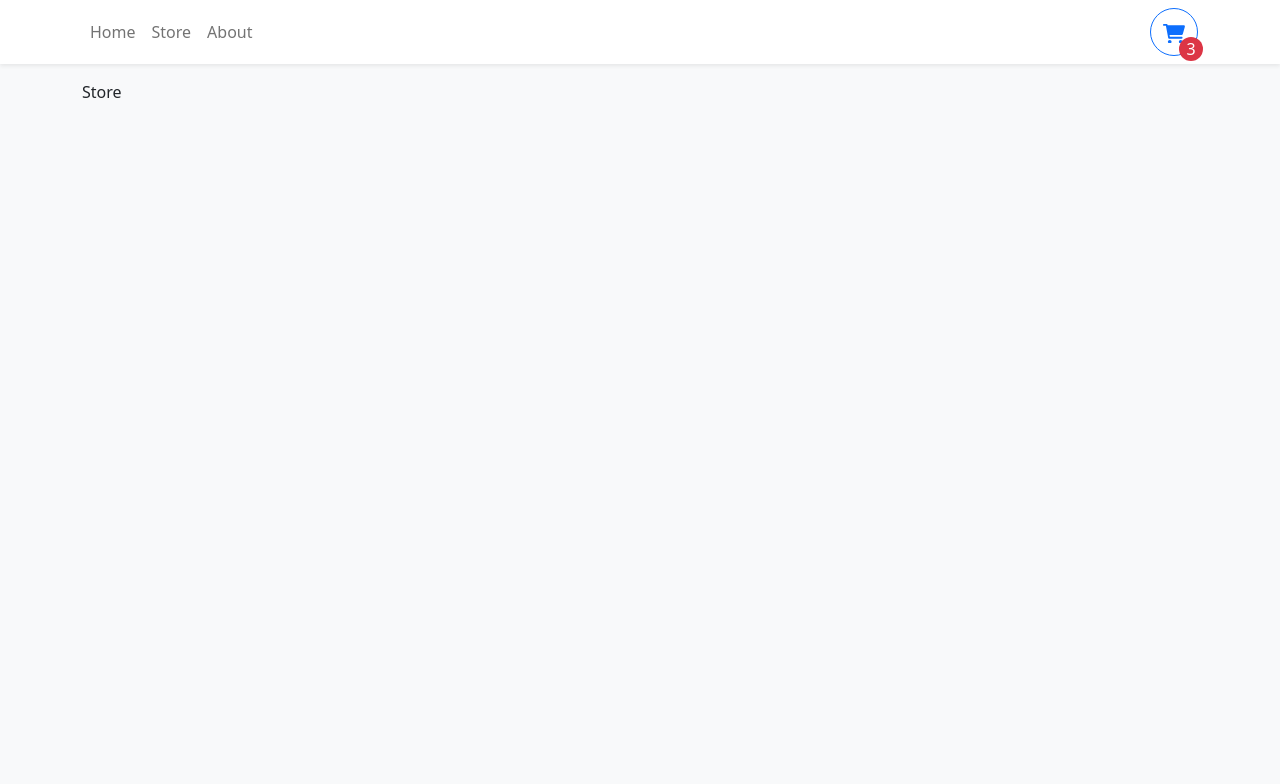
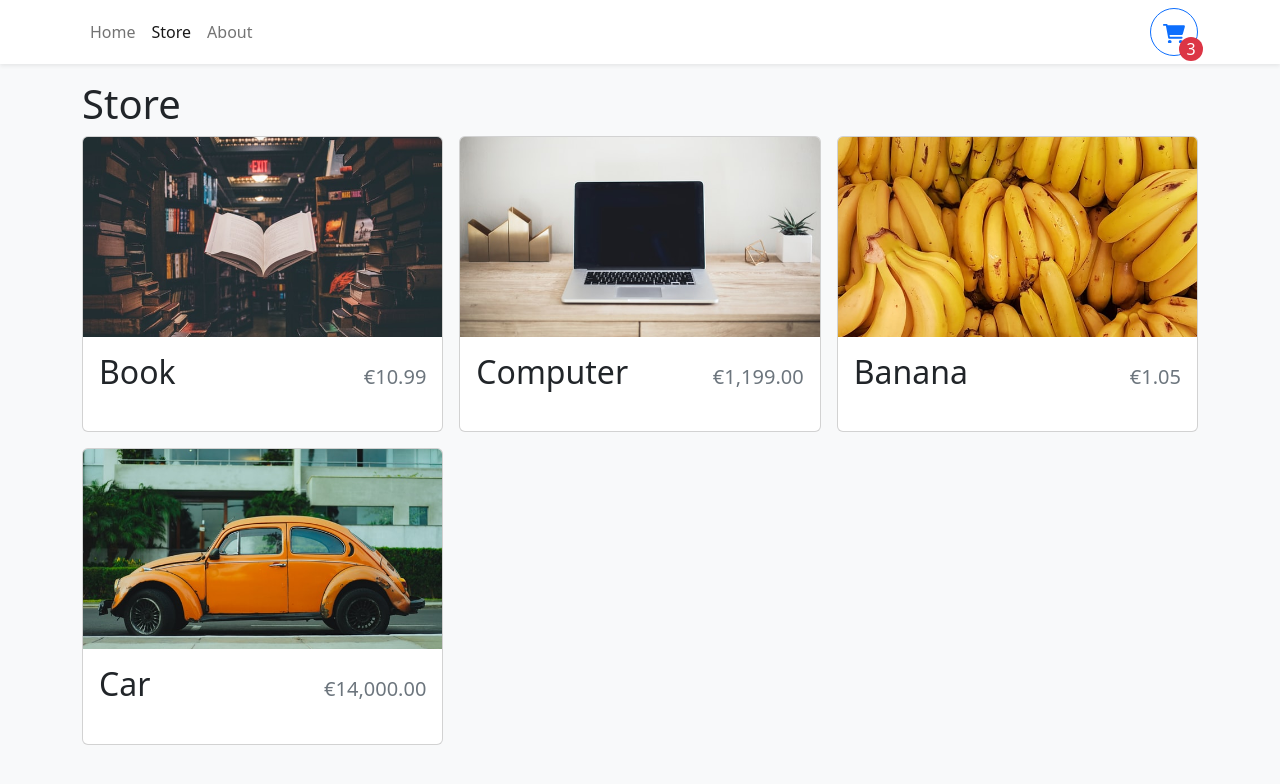
Before and after one commit to Tornike1123/Typescript-Cart, a React (Create React App) app: page /store in a window 1280 px wide. Shown: the top 784 px of the page. Built offline with nearby package versions, Linux system fonts and the light colour scheme.

Commit message:
Finish Intl.NumberFormat()

```diff
--- a/src/components/Navbar.tsx
+++ b/src/components/Navbar.tsx
@@ -10,7 +10,7 @@
 					<Nav.Link to="/" as={NavLink}>
 						Home
 					</Nav.Link>
-					<Nav.Link to="/atore" as={NavLink}>
+					<Nav.Link to="/store" as={NavLink}>
 						Store
 					</Nav.Link>
 					<Nav.Link to="/about" as={NavLink}>
--- /dev/null
+++ b/src/components/StoreItem.tsx
@@ -0,0 +1,30 @@
+import { Card } from "react-bootstrap";
+import { formatCurrency } from "../utilities/formatCurrency";
+
+interface StoreItemProps {
+	id: number;
+	name: string;
+	price: number;
+	imgUrl: string;
+}
+
+export function StoreItem({ id, name, price, imgUrl }: StoreItemProps) {
+	return (
+		<Card>
+			<Card.Img
+				variant="top"
+				src={imgUrl}
+				height="200px"
+				style={{ objectFit: "cover" }}
+			/>
+			<Card.Body className="d-flex flex-column">
+				<Card.Title className="d-flex justify-content-between align-items-baseline mb-4">
+					<span className="fs-2">{name}</span>
+					<span className="ms-2 text-muted">
+						{formatCurrency(price)}
+					</span>
+				</Card.Title>
+			</Card.Body>
+		</Card>
+	);
+}
--- a/src/pages/Store.tsx
+++ b/src/pages/Store.tsx
@@ -1,7 +1,21 @@
 import React from "react";
+import storeItems from "../data/items.json";
+import { Row, Col } from "react-bootstrap";
+import { StoreItem } from "../components/StoreItem";
 
 const Store = () => {
-	return <div>Store</div>;
+	return (
+		<>
+			<h1>Store</h1>
+			<Row md={2} xs={1} lg={3} className="g-3">
+				{storeItems.map((item) => (
+					<Col key={item.id}>
+						<StoreItem {...item} />
+					</Col>
+				))}
+			</Row>
+		</>
+	);
 };
 
 export default Store;
--- /dev/null
+++ b/src/utilities/formatCurrency.ts
@@ -0,0 +1,8 @@
+const CURRENCY_FORMATTER = new Intl.NumberFormat(undefined, {
+	currency: "EUR",
+	style: "currency",
+});
+
+export function formatCurrency(number: number) {
+	return CURRENCY_FORMATTER.format(number);
+}
```
